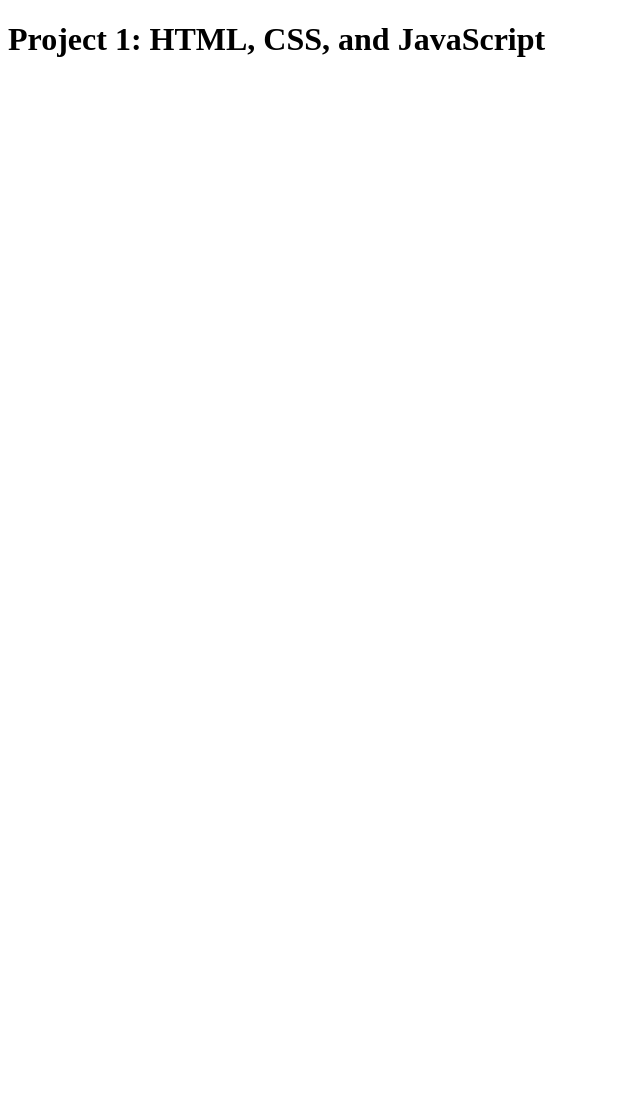
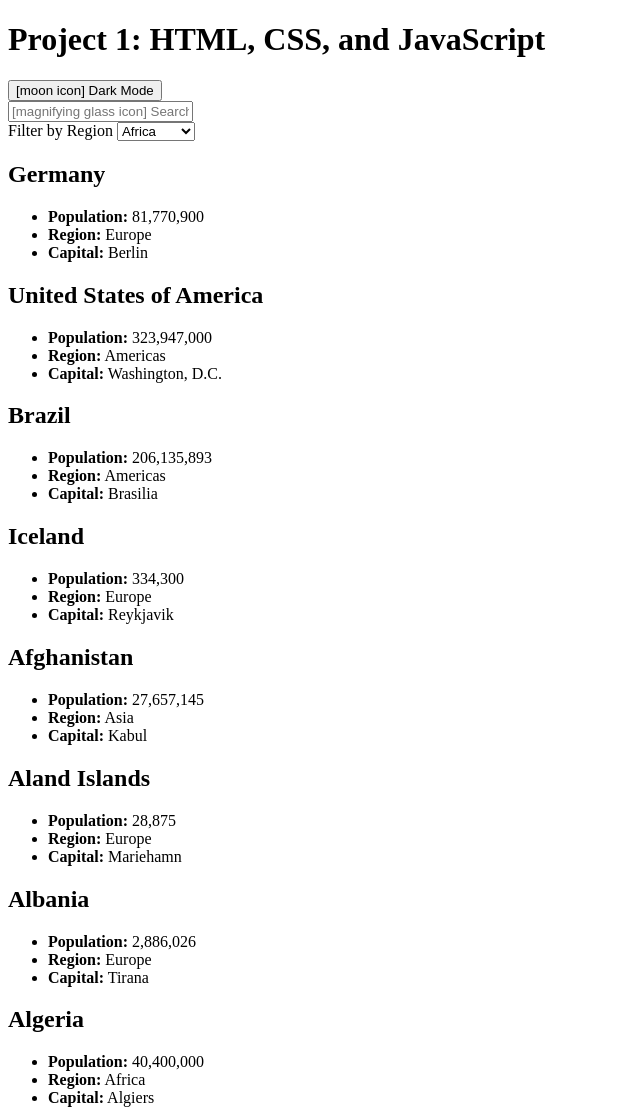
Before and after one commit to hirekarl/project1_html_css_js, a website with bundled scripts: page index.html in a window 1280 px wide. Shown: the whole page, without its empty margins (0-640 px from the left). Before the commit the page ends 800 px from the top, so only its background shows below. Built offline with nearby package versions, Linux system fonts and the light colour scheme.

Commit message:
Continued to build HTML skeleton.

```diff
--- a/index.html
+++ b/index.html
@@ -8,10 +8,89 @@
       name="description"
       content="Karl Johnson's submission for PS 2025-RTT-30 Project 1: HTML, CSS, and JavaScript." />
     <title>Project 1: HTML, CSS, and JavaScript</title>
-    <link rel="icon" href="./images/favicon-32x32.png" type="image/png">
+    <link rel="icon" href="./images/favicon-32x32.png" type="image/png" />
     <script type="module" src="./dist/index.js" defer></script>
   </head>
   <body>
-    <h1>Project 1: HTML, CSS, and JavaScript</h1>
+    <header>
+      <h1>Project 1: HTML, CSS, and JavaScript</h1>
+      <button>[moon icon] Dark Mode</button>
+    </header>
+    <main>
+      <section>
+        <div><input type="text" placeholder="[magnifying glass icon] Search for a country..." /></div>
+        <div>
+          <label for="region">Filter by Region</label>
+          <select id="region">
+            <option value="africa">Africa</option>
+            <option value="americas">Americas</option>
+            <option value="asia">Asia</option>
+            <option value="europe">Europe</option>
+            <option value="oceania">Oceania</option>
+          </select>
+        </div>
+      </section>
+      <section>
+        <div>
+          <h2>Germany</h2>
+          <ul>
+            <li><strong>Population:</strong> 81,770,900</li>
+            <li><strong>Region:</strong> Europe</li>
+            <li><strong>Capital:</strong> Berlin</li>
+          </ul>
+        </div>
+        <div>
+          <h2>United States of America</h2>
+          <ul>
+            <li><strong>Population:</strong> 323,947,000</li>
+            <li><strong>Region:</strong> Americas</li>
+            <li><strong>Capital:</strong> Washington, D.C.</li>
+          </ul>
+        </div>
+        <div>
+          <h2>Brazil</h2>
+          <ul>
+            <li><strong>Population:</strong> 206,135,893</li>
+            <li><strong>Region:</strong> Americas</li>
+            <li><strong>Capital:</strong> Brasilia</li>
+          </ul>
+        </div>
+        <h2>Iceland</h2>
+          <ul>
+            <li><strong>Population:</strong> 334,300</li>
+            <li><strong>Region:</strong> Europe</li>
+            <li><strong>Capital:</strong> Reykjavik</li>
+          </ul>
+        </div>
+        <h2>Afghanistan</h2>
+          <ul>
+            <li><strong>Population:</strong> 27,657,145</li>
+            <li><strong>Region:</strong> Asia</li>
+            <li><strong>Capital:</strong> Kabul</li>
+          </ul>
+        </div>
+        <h2>Aland Islands</h2>
+          <ul>
+            <li><strong>Population:</strong> 28,875</li>
+            <li><strong>Region:</strong> Europe</li>
+            <li><strong>Capital:</strong> Mariehamn</li>
+          </ul>
+        </div>
+        <h2>Albania</h2>
+          <ul>
+            <li><strong>Population:</strong> 2,886,026</li>
+            <li><strong>Region:</strong> Europe</li>
+            <li><strong>Capital:</strong> Tirana</li>
+          </ul>
+        </div>
+        <h2>Algeria</h2>
+          <ul>
+            <li><strong>Population:</strong> 40,400,000</li>
+            <li><strong>Region:</strong> Africa</li>
+            <li><strong>Capital:</strong> Algiers</li>
+          </ul>
+        </div>
+      </section>
+    </main>
   </body>
 </html>
```
Also changed, not shown: DEVLOG.md (+2 -0 lines).
